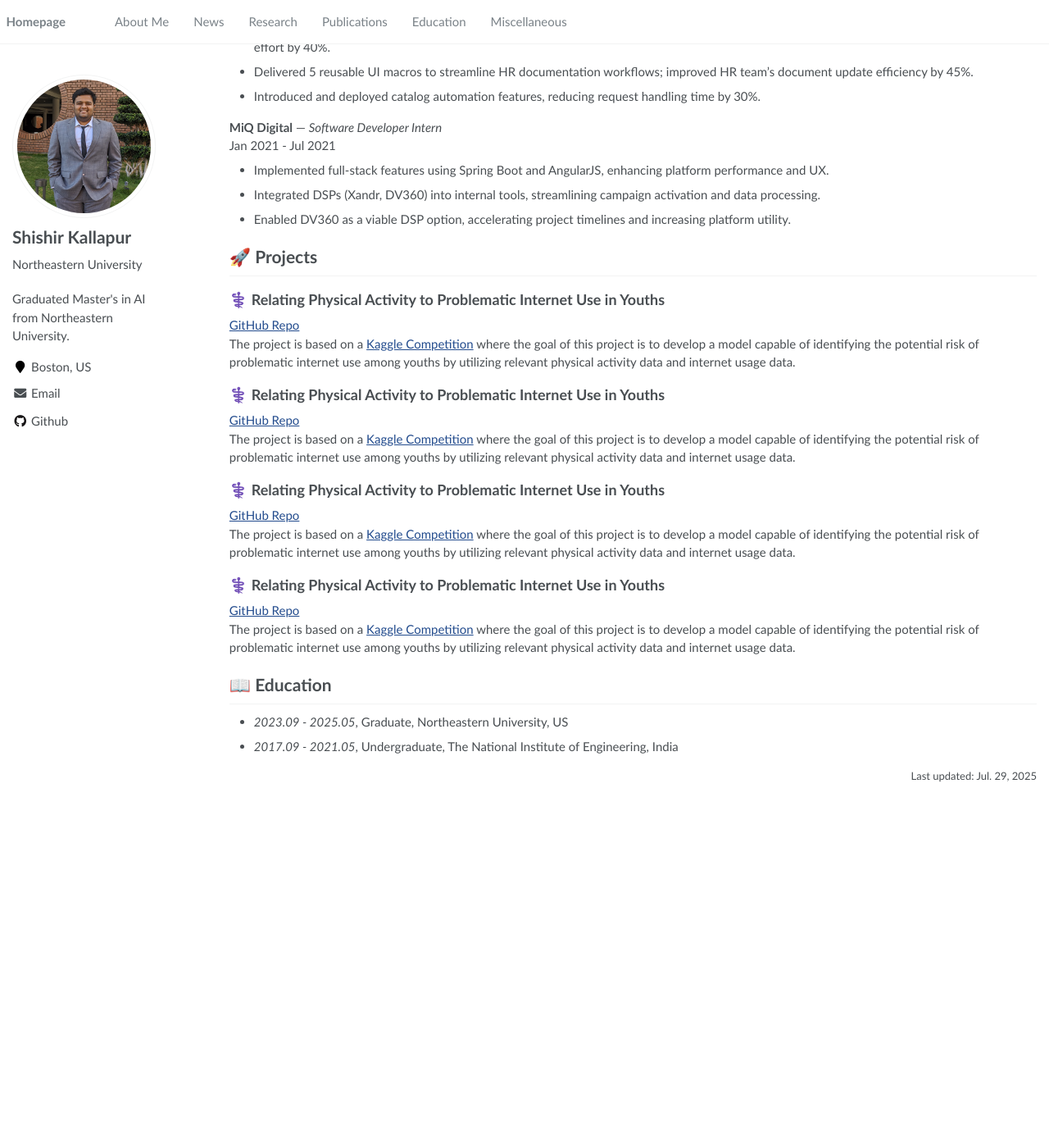
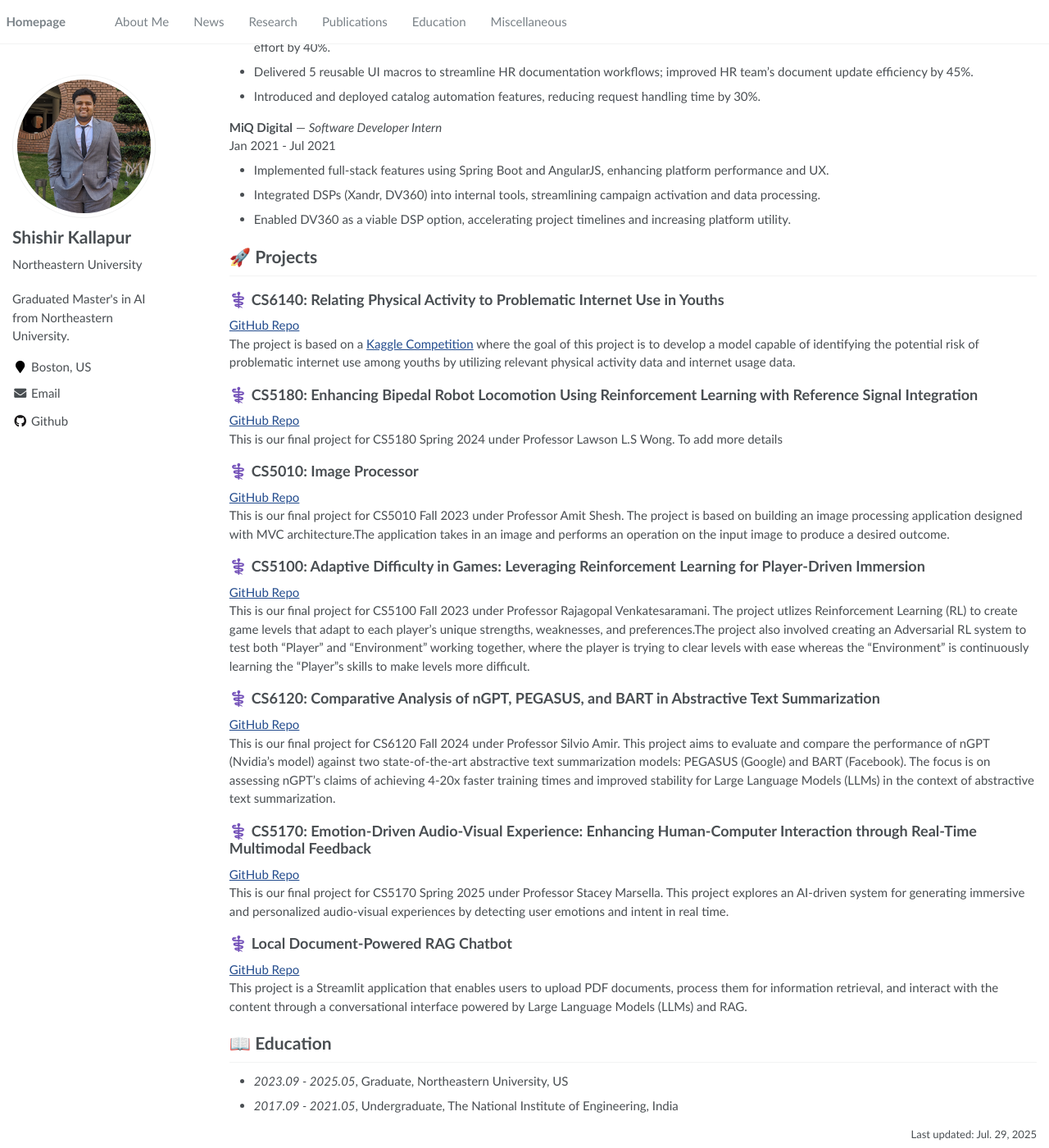
Before and after one commit to shishirkallapur/shishirkallapur.github.io, a Jekyll site: the page built from _pages/about.md, in a window 1280 px wide and 1400 px high, scrolled down 691 px. Shown: the whole window at 82% size. Built offline with Jekyll 4.4.1, drawn with Linux system fonts in a browser that asks for light colours; before the commit the page ends 1654 px from its top, so only the background shows below that.

Commit message:
commit 6

```diff
--- a/_pages/about.md
+++ b/_pages/about.md
@@ -51,21 +51,33 @@ Jan 2021 - Jul 2021
 
 # 🚀 Projects
 
-## ⚕️ Relating Physical Activity to Problematic Internet Use in Youths
+## ⚕️ CS6140: Relating Physical Activity to Problematic Internet Use in Youths
 [GitHub Repo](https://github.com/shishirkallapur/CS6140-Relating-Physical-Activity-to-Problematic-Internet-Use-in-Youths)
 The project is based on a [Kaggle Competition](https://www.kaggle.com/competitions/child-mind-institute-problematic-internet-use) where the goal of this project is to develop a model capable of identifying the potential risk of problematic internet use among youths by utilizing relevant physical activity data and internet usage data.
 
-## ⚕️ Relating Physical Activity to Problematic Internet Use in Youths
-[GitHub Repo](https://github.com/shishirkallapur/CS6140-Relating-Physical-Activity-to-Problematic-Internet-Use-in-Youths)
-The project is based on a [Kaggle Competition](https://www.kaggle.com/competitions/child-mind-institute-problematic-internet-use) where the goal of this project is to develop a model capable of identifying the potential risk of problematic internet use among youths by utilizing relevant physical activity data and internet usage data.
+## ⚕️ CS5180: Enhancing Bipedal Robot Locomotion Using Reinforcement Learning with Reference Signal Integration
+[GitHub Repo](https://github.com/shishirkallapur/CS5180-RLBipedRobotLocomotion)
+This is our final project for CS5180 Spring 2024 under Professor Lawson L.S Wong. To add more details
 
-## ⚕️ Relating Physical Activity to Problematic Internet Use in Youths
-[GitHub Repo](https://github.com/shishirkallapur/CS6140-Relating-Physical-Activity-to-Problematic-Internet-Use-in-Youths)
-The project is based on a [Kaggle Competition](https://www.kaggle.com/competitions/child-mind-institute-problematic-internet-use) where the goal of this project is to develop a model capable of identifying the potential risk of problematic internet use among youths by utilizing relevant physical activity data and internet usage data.
+## ⚕️ CS5010: Image Processor
+[GitHub Repo](https://github.com/shishirkallapur/CS5010-Image_Processor)
+This is our final project for CS5010 Fall 2023 under Professor Amit Shesh. The project is based on building an image processing application designed with MVC architecture.The application takes in an image and performs an operation on the input image to produce a desired outcome.
 
-## ⚕️ Relating Physical Activity to Problematic Internet Use in Youths
-[GitHub Repo](https://github.com/shishirkallapur/CS6140-Relating-Physical-Activity-to-Problematic-Internet-Use-in-Youths)
-The project is based on a [Kaggle Competition](https://www.kaggle.com/competitions/child-mind-institute-problematic-internet-use) where the goal of this project is to develop a model capable of identifying the potential risk of problematic internet use among youths by utilizing relevant physical activity data and internet usage data.
+## ⚕️ CS5100: Adaptive Difficulty in Games: Leveraging Reinforcement Learning for Player-Driven Immersion
+[GitHub Repo](https://github.com/shishirkallapur/CS5100-Adaptive-Difficulty-in-Games)
+This is our final project for CS5100 Fall 2023 under Professor Rajagopal Venkatesaramani. The project utlizes Reinforcement Learning (RL) to create game levels that adapt to each player’s unique strengths, weaknesses, and preferences.The project also involved creating an Adversarial RL system to test both "Player" and "Environment" working together, where the player is trying to clear levels with ease whereas the "Environment" is continuously learning the "Player"s skills to make levels more difficult.
+
+## ⚕️ CS6120: Comparative Analysis of nGPT, PEGASUS, and BART in Abstractive Text Summarization
+[GitHub Repo](https://github.com/shishirkallapur/CS6120-nGPT-BART-PEGASUS-efficiency-study)
+This is our final project for CS6120 Fall 2024 under Professor Silvio Amir. This project aims to evaluate and compare the performance of nGPT (Nvidia's model) against two state-of-the-art abstractive text summarization models: PEGASUS (Google) and BART (Facebook). The focus is on assessing nGPT's claims of achieving 4-20x faster training times and improved stability for Large Language Models (LLMs) in the context of abstractive text summarization.
+
+## ⚕️ CS5170: Emotion-Driven Audio-Visual Experience: Enhancing Human-Computer Interaction through Real-Time Multimodal Feedback
+[GitHub Repo](https://github.com/shishirkallapur/CS5170-Emotion-Driven-Multi-Modal-AI)
+This is our final project for CS5170 Spring 2025 under Professor Stacey Marsella. This project explores an AI-driven system for generating immersive and personalized audio-visual experiences by detecting user emotions and intent in real time.
+
+## ⚕️ Local Document-Powered RAG Chatbot
+[GitHub Repo](https://github.com/shishirkallapur/Local-Document-Powered-RAG-Chatbot)
+This project is a Streamlit application that enables users to upload PDF documents, process them for information retrieval, and interact with the content through a conversational interface powered by Large Language Models (LLMs) and RAG.
 
 <!-- # 🔥 News
 
```
